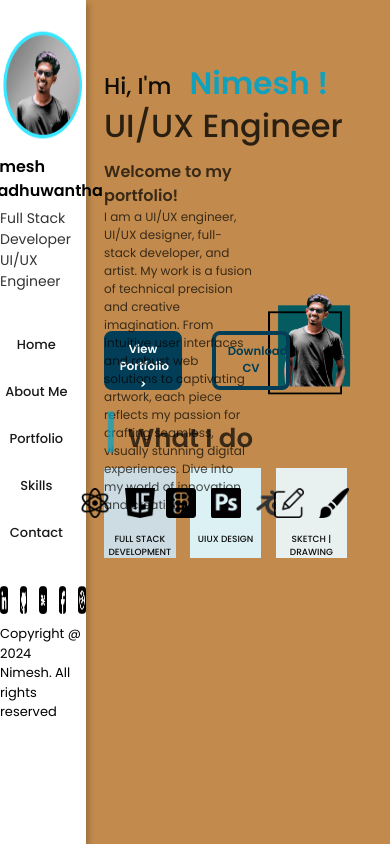
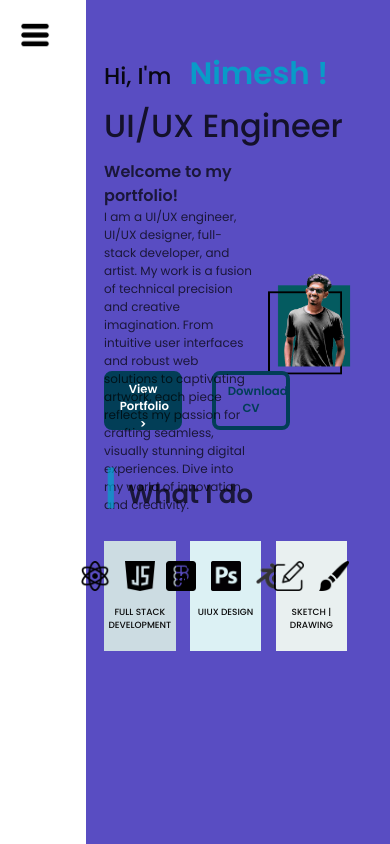
Before and after one commit to NimeshMadhuwantha/My-Portfolio, a React (Vite) app in the folder My-Portfolio/: page / in a window 390 px wide. Built offline with nearby package versions, Linux system fonts and the light colour scheme.

Commit message:
responsive the sidebar for mobile and desktop

```diff
--- a/My-Portfolio/src/components/SideBar/SideBar.css
+++ b/My-Portfolio/src/components/SideBar/SideBar.css
@@ -1,8 +1,15 @@
 @import url('https://fonts.googleapis.com/css2?family=Poppins:wght@400;500;600;700&display=swap');
+
 body {
     font-family: 'Poppins', sans-serif;
 }
-.side_BarContent{
+
+/* Original Sidebar */
+.side_BarMain {
+    display: block;
+}
+
+.side_BarContent {
     z-index: 1;
     border: none;
     width: 20%;
@@ -12,44 +19,43 @@ body {
     flex-direction: column;
     align-items: center;
     position: fixed;
-
 }
 
-.Side_BarMylogo{
+.Side_BarMylogo {
     height: 130px;
     width: auto;
 }
-.Side_BarMylogo:hover{
+
+.Side_BarMylogo:hover {
     transform: scale(1.04);
     transition: 1s;
     cursor: pointer;
 }
-.SB_mylogo{
 
+.SB_mylogo {
     padding-top: 30px;
 }
 
-.My_nameSB{
-
+.My_nameSB {
     font-size: 18px;
     font-weight: 600;
     margin-top: 10px;
+}
 
-}
-.My_Occupation{
-
+.My_Occupation {
     display: flex;
     flex-direction: column;
     align-items: center;
     margin-top: 5px;
 }
-.My_Occupation h5{
+
+.My_Occupation h5 {
     font-size: 14px;
     font-weight: 5;
     opacity: 0.8;
 }
 
-.Side_BarListItems{
+.Side_BarListItems {
     margin-top: 55px;
     gap: 30px;
     list-style-type: none;
@@ -58,198 +64,254 @@ body {
     align-items: center;
     margin-left: -21%;
     line-height: 1.5;
+}
 
-}
-.Side_BarListItems a{
+.Side_BarListItems a {
     text-decoration: none;
     color: black;
     opacity: 90%;
 }
-.Side_BarListItems h2{
+
+.Side_BarListItems h2 {
     font-size: 15px;
     font-weight: 450;
-
 }
 
-.Side_BarListItems h2:hover{
+.Side_BarListItems h2:hover {
     transform: scale(1.1);
     transition: 0.7s;
     font-weight: 450;
     color: #00A4C9;
     cursor: pointer;
+}
 
-}
-.Social_MediaListItems img{
+.Social_MediaListItems img {
     height: 30px;
     width: auto;
     background-color: white;
     transition: background-color 0.3s ease;
     border-radius: 5px;
+}
 
-}
-.Social_MediaListItems img:hover{
+.Social_MediaListItems img:hover {
     transform: scale(1.1);
     transition: 0.7s;
     background-color: #00A4C9;
     border-radius: 5px;
     cursor: pointer;
-
 }
 
-.Social_MediaListItems{
+.Social_MediaListItems {
     margin-top: 70px;
     list-style-type: none;
     display: flex;
     gap: 15px;
 }
-.Fotter_Name{
+
+.Fotter_Name {
     margin-top: 30px;
+}
 
-}
-.Fotter_Name h2{
-
+.Fotter_Name h2 {
     font-size: 14px;
     font-weight: 250;
     display: flex;
     flex-direction: column;
     align-items: center;
-
 }
 
-/* responsive the side bar */
-@media (max-width: 1500px){
-    .SB_mylogo{
+/* Sidebar 2 - Responsive Sidebar */
+.sidebar2 {
+    display: none;
+    position: fixed;
+    top: 0;
+    left: -100%;
+    width: 70%;
+    height: 100%;
+    background-color: #E9FBFF;
+    box-shadow: 3px 3px 6px rgba(0, 0, 0, 0.2);
+    z-index: 2;
+    transition: left 0.3s ease-in-out;
+    padding: 20px;
+}
+
+.sidebar2.open {
+    left: 0;
+}
+
+.sidebar2Content {
+    display: flex;
+    flex-direction: column;
+    align-items: center;
+}
+
+.closeIcon {
+    align-self: flex-end;
+    cursor: pointer;
+}
+
+.closeIcon img {
+    height: 30px;
+    width: auto;
+}
+
+/* Menu Icon for Sidebar 2 */
+.menuIcon {
+    display: none;
+    position: fixed;
+    top: 20px;
+    left: 20px;
+    z-index: 3;
+    cursor: pointer;
+}
+
+.menuIcon img {
+    height: 30px;
+    width: auto;
+}
+
+/* Responsive Styles */
+
+@media (max-width: 1024px) {
+    .side_BarMain {
+        display: none;
+    }
+
+    .menuIcon {
+        display: block;
+    }
+
+    .sidebar2 {
+        display: block;
+    }
+}
+
+/* Responsive Styling for Original Sidebar */
+@media (max-width: 1500px) {
+    .SB_mylogo {
         padding-top: 25px;
     }
-    .Side_BarListItems{
+    .Side_BarListItems {
         margin-top: 48px;
-
     }
-    .Social_MediaListItems{
+    .Social_MediaListItems {
         margin-top: 65px;
     }
-    .Fotter_Name{
+    .Fotter_Name {
         margin-top: 27px;
-
     }
 }
-@media (max-width: 1440px){
 
-    .Side_BarListItems{
+@media (max-width: 1440px) {
+    .Side_BarListItems {
         margin-top: 46px;
-
     }
-    .Social_MediaListItems{
+    .Social_MediaListItems {
         margin-top: 60px;
     }
-    .Fotter_Name{
+    .Fotter_Name {
         margin-top: 25px;
-
     }
 }
-@media (max-width: 1350px){
 
-    .Side_BarListItems{
+@media (max-width: 1350px) {
+    .Side_BarListItems {
         margin-top: 44px;
-
     }
-    .Social_MediaListItems{
+    .Social_MediaListItems {
         margin-top: 58px;
     }
-    .Fotter_Name{
+    .Fotter_Name {
         margin-top: 22px;
-
     }
 }
-@media (max-width: 1300px){
 
-    .Side_BarListItems{
+@media (max-width: 1300px) {
+    .Side_BarListItems {
         margin-top: 44px;
         line-height: 1.3;
-
     }
-    .Side_BarMylogo{
+    .Side_BarMylogo {
         height: 125px;
     }
-    .My_nameSB{
+    .My_nameSB {
         font-size: 17px;
         margin-top: 9px;
     }
-    .Social_MediaListItems{
+    .Social_MediaListItems {
         margin-top: 45px;
     }
-    .Fotter_Name{
+    .Fotter_Name {
         margin-top: 12px;
     }
 }
-@media (max-width: 1280px){
 
-    .Side_BarListItems{
+@media (max-width: 1280px) {
+    .Side_BarListItems {
         margin-top: 45px;
         line-height: 1.3;
-
     }
-    .Side_BarMylogo{
+    .Side_BarMylogo {
         height: 120px;
     }
-    .Side_BarListItems h2{
+    .Side_BarListItems h2 {
         font-size: 13px;
     }
-    .My_nameSB{
+    .My_nameSB {
         font-size: 16px;
         margin-top: 10px;
     }
-    .Social_MediaListItems{
+    .Social_MediaListItems {
         margin-top: 45px;
     }
-    .Fotter_Name{
+    .Fotter_Name {
         margin-top: 10px;
     }
-    .Social_MediaListItems img{
+    .Social_MediaListItems img {
         height: 28px;
     }
-    .Social_MediaListItems{
+    .Social_MediaListItems {
         gap: 12px;
     }
-    .Fotter_Name h2{
-
+    .Fotter_Name h2 {
         font-size: 13px;
     }
 }
-@media (max-width: 1140px){
-    .side_BarContent{
+
+@media (max-width: 1140px) {
+    .side_BarContent {
         width: 22%;
     }
-
-    .Side_BarListItems{
+    .Side_BarListItems {
         margin-top: 45px;
-        line-height: 1.3;
-
+        line-height: 1.2;
     }
-    .Side_BarMylogo{
-        height: 120px;
+    .Side_BarMylogo {
+        height: 118px;
     }
-    .Side_BarListItems h2{
-        font-size: 13px;
+    .Side_BarListItems h2 {
+        font-size: 12px;
     }
-    .My_nameSB{
-        font-size: 16px;
+    .My_nameSB {
+        font-size: 15px;
         margin-top: 10px;
     }
-    .Social_MediaListItems{
+    .My_Occupation h5 {
+        font-size: 12px;
+    }
+    .Social_MediaListItems {
         margin-top: 45px;
     }
-    .Fotter_Name{
+    .Fotter_Name {
         margin-top: 10px;
     }
-    .Social_MediaListItems img{
-        height: 28px;
+    .Social_MediaListItems img {
+        height: 26px;
     }
-    .Social_MediaListItems{
-        gap: 12px;
+    .Social_MediaListItems {
+        gap: 10px;
     }
-    .Fotter_Name h2{
-
-        font-size: 13px;
+    .Fotter_Name h2 {
+        font-size: 12px;
     }
 }
--- a/My-Portfolio/src/components/SideBar/SideBar.jsx
+++ b/My-Portfolio/src/components/SideBar/SideBar.jsx
@@ -1,5 +1,5 @@
-import React from 'react'
-import {Link } from 'react-router-dom'
+import React, { useState } from 'react';
+import { Link } from 'react-router-dom';
 import './SideBar.css';
 import Mylogo from '../../assets/Mylogo.png';
 import BehanceIcon from '../../assets/SocialMediaIcons/BehanceIcon.png';
@@ -7,23 +7,28 @@ import dribbleIcon from '../../assets/SocialMediaIcons/dribbleIcon.png';
 import facebookIcon from '../../assets/SocialMediaIcons/facebookIcon.png';
 import githubIcon from '../../assets/SocialMediaIcons/githubIcon.png';
 import linkedinIcon from '../../assets/SocialMediaIcons/linkedinIcon.png';
-
+import menuIcon from '../../assets/Icons/menuIcon.png';
+import closeIcon from '../../assets/Icons/closeIcon.png';
 
 export default function SideBar() {
+  const [isSidebarOpen, setIsSidebarOpen] = useState(false);
+
+  const toggleSidebar = () => {
+    setIsSidebarOpen(!isSidebarOpen);
+  };
+
   return (
-    <div className='side_BarMain'>
-      <div className='side_BarContent'>
+    <div>
+      {/* Sidebar 2 - Responsive Sidebar */}
+      <div className={`sidebar2 ${isSidebarOpen ? 'open' : ''}`}>
+        <div className="sidebar2Content">
+          <div className="closeIcon" onClick={toggleSidebar}>
+            <img src={closeIcon} alt="Close Sidebar" />
+          </div>
           <div className='SB_mylogo'>
-            <Link to="/"><img className='Side_BarMylogo' src={Mylogo}  /></Link>
+            <Link to="/"><img className='Side_BarMylogo' src={Mylogo} alt="Logo" /></Link>
           </div>
-          <h1 className='My_nameSB'>Nimesh Madhuwantha</h1>
-          <div className='My_Occupation'>
-           <h5 >Full Stack Developer</h5>
-           <h5 className='My_occupation2'>UI/UX Engineer</h5>
-          </div>
-
           <div className='Side_BarList'>
-
             <nav className='Side_BarListItems'>
               <li><Link to="/"><h2>Home</h2></Link></li>
               <li><Link to="/AboutMe"><h2>About Me</h2></Link></li>
@@ -31,28 +36,59 @@ export default function SideBar() {
               <li><Link to="/Skills"><h2>Skills</h2></Link></li>
               <li><Link to="/Contact"><h2>Contact</h2></Link></li>
             </nav>
-
           </div>
           <div className='Social_MediaList'>
-
             <nav className='Social_MediaListItems'>
-              <li><a href='https://www.linkedin.com/in/nimesh-madhuwantha-8a37102b4/' target='_blank' rel='noopener noreferrer'><img src={linkedinIcon} alt='' /></a></li>
+              <li><a href='https://www.linkedin.com/in/nimesh-madhuwantha-8a37102b4/' target='_blank' rel='noopener noreferrer'><img src={linkedinIcon} alt='LinkedIn' /></a></li>
               <li><a href='https://github.com/NimeshMadhuwantha' target='_blank' rel='noopener noreferrer'><img src={githubIcon} alt='GitHub' /></a></li>
               <li><a href='https://www.behance.net/nimeshmadhu' target='_blank' rel='noopener noreferrer'><img src={BehanceIcon} alt='Behance' /></a></li>
               <li><a href='https://fb.com/nimesh.madhuwantha.359?mibextid=zbwkwl' target='_blank' rel='noopener noreferrer'><img src={facebookIcon} alt='Facebook' /></a></li>
               <li><a href='https://dribbble.com/Madhu6114' target='_blank' rel='noopener noreferrer'><img src={dribbleIcon} alt='Dribbble' /></a></li>
             </nav>
+          </div>
+        </div>
+      </div>
 
+      {/* Menu Icon for Sidebar 2 */}
+      <div className="menuIcon" onClick={toggleSidebar}>
+        <img src={menuIcon} alt="Menu Icon" />
+      </div>
+
+      {/* Original Sidebar */}
+      <div className='side_BarMain'>
+        <div className='side_BarContent'>
+          <div className='SB_mylogo'>
+            <Link to="/"><img className='Side_BarMylogo' src={Mylogo} alt="Logo" /></Link>
+          </div>
+          <h1 className='My_nameSB'>Nimesh Madhuwantha</h1>
+          <div className='My_Occupation'>
+            <h5>Full Stack Developer</h5>
+            <h5 className='My_occupation2'>UI/UX Engineer</h5>
+          </div>
+          <div className='Side_BarList'>
+            <nav className='Side_BarListItems'>
+              <li><Link to="/"><h2>Home</h2></Link></li>
+              <li><Link to="/AboutMe"><h2>About Me</h2></Link></li>
+              <li><Link to="/Portfolio"><h2>Portfolio</h2></Link></li>
+              <li><Link to="/Skills"><h2>Skills</h2></Link></li>
+              <li><Link to="/Contact"><h2>Contact</h2></Link></li>
+            </nav>
+          </div>
+          <div className='Social_MediaList'>
+            <nav className='Social_MediaListItems'>
+              <li><a href='https://www.linkedin.com/in/nimesh-madhuwantha-8a37102b4/' target='_blank' rel='noopener noreferrer'><img src={linkedinIcon} alt='LinkedIn' /></a></li>
+              <li><a href='https://github.com/NimeshMadhuwantha' target='_blank' rel='noopener noreferrer'><img src={githubIcon} alt='GitHub' /></a></li>
+              <li><a href='https://www.behance.net/nimeshmadhu' target='_blank' rel='noopener noreferrer'><img src={BehanceIcon} alt='Behance' /></a></li>
+              <li><a href='https://fb.com/nimesh.madhuwantha.359?mibextid=zbwkwl' target='_blank' rel='noopener noreferrer'><img src={facebookIcon} alt='Facebook' /></a></li>
+              <li><a href='https://dribbble.com/Madhu6114' target='_blank' rel='noopener noreferrer'><img src={dribbleIcon} alt='Dribbble' /></a></li>
+            </nav>
           </div>
           <div className='Fotter_Name'>
             <h2>Copyright @ 2024 Nimesh. All</h2>
             <h2 className='Fotter_Name2'>rights reserved</h2>
-
           </div>
-
         </div>
-
-
       </div>
-  )
+    </div>
+  );
 }
--- a/My-Portfolio/src/pages/AboutMe/AboutMe.css
+++ b/My-Portfolio/src/pages/AboutMe/AboutMe.css
@@ -5,7 +5,7 @@
     min-height: 720px;
     background-color: #E9FBFF;
     position: fixed;
-    left: 20%;
+    margin-left: 20%;
 }
 .About_TopContent{
     margin-left: 9%;
--- a/My-Portfolio/src/pages/Home/Home.css
+++ b/My-Portfolio/src/pages/Home/Home.css
@@ -6,13 +6,14 @@
     height: 100vh;
     min-height: 720px;
     background-color: #E9FBFF;
-    position: fixed;
-    left: 20%;
+    /* position: fixed; */
+    margin-left: 20%;
+    /* margin-top: -50px;  */
 
   }
   .HomeTopText{
     margin-left: 9%;
-    margin-top: 50px;
+    padding-top: 50px;
   }
   .HomeTopText h1{
     font-size: 28px;
@@ -205,12 +206,12 @@
 .Home_Buttons,
 .ChangingText,
 .HomeMyPhoto{
-  animation: zoomOutFadeIn2 0.8s ease-in-out;
+  animation: slowFadeIn 0.9s ease-in-out;
 }
 
 .Home_BottomText,
 .Home_Buttom_Cards{
-  animation: slowFadeIn 0.9s ease-in-out;
+  animation: slowFadeIn 1.2s ease-in-out;
 
 }
 
@@ -235,9 +236,16 @@
 @media (max-width: 1500px){
   .HomeMainContent {
     background-color: #b3194a;
+    height: 100vh;
   }
   .Home_BottomText{
-    margin-top: 10px;
+    padding-top: -55px;
+  }
+  .Home_Buttom_Cards{
+    margin-left: 9%;
+    margin-top: -5px;
+    display: flex;
+    gap: 5%;
   }
 
 }
@@ -249,7 +257,7 @@
   }
   .HomeTopText{
     margin-left: 8%;
-    margin-top: 80px;
+    padding-top: 50px;
   }
   .HomeTopText h1{
     font-size: 27px;
@@ -281,7 +289,7 @@
   }
   .Home_BottomText{
     margin-left: 8%;
-    margin-top: 10px;
+    margin-top: 15px;
   }
   .Home_BottomText span{
     font-size: 48px;
@@ -291,6 +299,7 @@
   }
   .Home_Buttom_Cards{
     margin-left: 8%;
+    margin-top: 10px;
   }
   .Home_Buttom_Card1,
   .Home_Buttom_Card2,
@@ -342,7 +351,7 @@
   }
   .HomeTopText{
     margin-left: 6%;
-    margin-top: 60px;
+    padding-top: 50px;
   }
   .HomeTopText h1{
     font-size: 25px;
@@ -374,7 +383,7 @@
   }
   .Home_BottomText{
     margin-left: 6%;
-    margin-top: 13px;
+    margin-top: 16px;
   }
   .Home_BottomText span{
     font-size: 46px;
@@ -384,6 +393,7 @@
   }
   .Home_Buttom_Cards{
     margin-left: 6%;
+    margin-top: 15px;
   }
   .Home_Buttom_Card1,
   .Home_Buttom_Card2,
@@ -432,7 +442,7 @@
   .HomeMainContent {
     background-color: #c28b4d;
     width: 78%;
-    left: 22%;
+    margin-left: 22%;
   }
   .HomeTopText h1{
     font-size: 23px;
@@ -518,3 +528,97 @@
     font-size: 9px;
   }
 }
+@media (max-width: 1024px){
+  .HomeMainContent {
+    background-color: #594dc2;
+    width: 78%;
+    margin-left: 22%;
+  }
+  .HomeTopText h1{
+    font-size: 23px;
+  }
+  .NimeshTopText{
+    margin-left: 12px;
+    font-size: 31px;
+    margin-top: 5px;
+  }
+  .ChangingText{
+    margin-top: 5px;
+  }
+  .ChangingText .FSDtop{
+    font-size: 32px;
+  }
+  .HomeTopDescription{
+    width: 52%;
+
+  }
+  .HomeTopDescription h2{
+    font-size: 12px;
+
+  }
+  .HomeWelcomeText{
+    font-size: 16px;
+  }
+  .HomeMyPhoto img{
+    margin-top: -250px;
+  }
+  .Home_Buttons{
+    margin-left: 6%;
+    margin-top: -20px;
+  }
+  .Home_BottomText{
+    margin-left: 6%;
+    margin-top: 20px;
+  }
+  .Home_BottomText span{
+    font-size: 44px;
+  }
+  .Home_BottomText h1{
+    font-size: 26px;
+  }
+  .Home_Buttom_Cards{
+    margin-top: 20px;
+  }
+
+  .Home_Buttom_Card1,
+  .Home_Buttom_Card2,
+  .Home_Buttom_Card3{
+    height: 110px;
+  }
+
+  .Home_Card1_Icons{
+    gap: 15px;
+    margin-top: 20px;
+  }
+  .Home_Card1_Icons img{
+    height: 30px;
+  }
+  .Home_Buttom_Card1 h1{
+    margin-top: 15px;
+    font-size: 9px;
+  }
+
+  .Home_Card2_Icons{
+    gap: 15px;
+    margin-top: 20px;
+  }
+  .Home_Card2_Icons img{
+    height: 30px;
+  }
+  .Home_Buttom_Card2 h1{
+    margin-top: 15px;
+    font-size: 9px;
+  }
+
+  .Home_Card3_Icons{
+    gap: 15px;
+    margin-top: 20px;
+  }
+  .Home_Card3_Icons img{
+    height: 30px;
+  }
+  .Home_Buttom_Card3 h1{
+    margin-top: 15px;
+    font-size: 9px;
+  }
+}
```
Also changed, not shown: My-Portfolio/src/assets/Icons/closeIcon.png (added), My-Portfolio/src/assets/Icons/menuIcon.png (added). Lines whose indentation alone changed are shown as unchanged.
